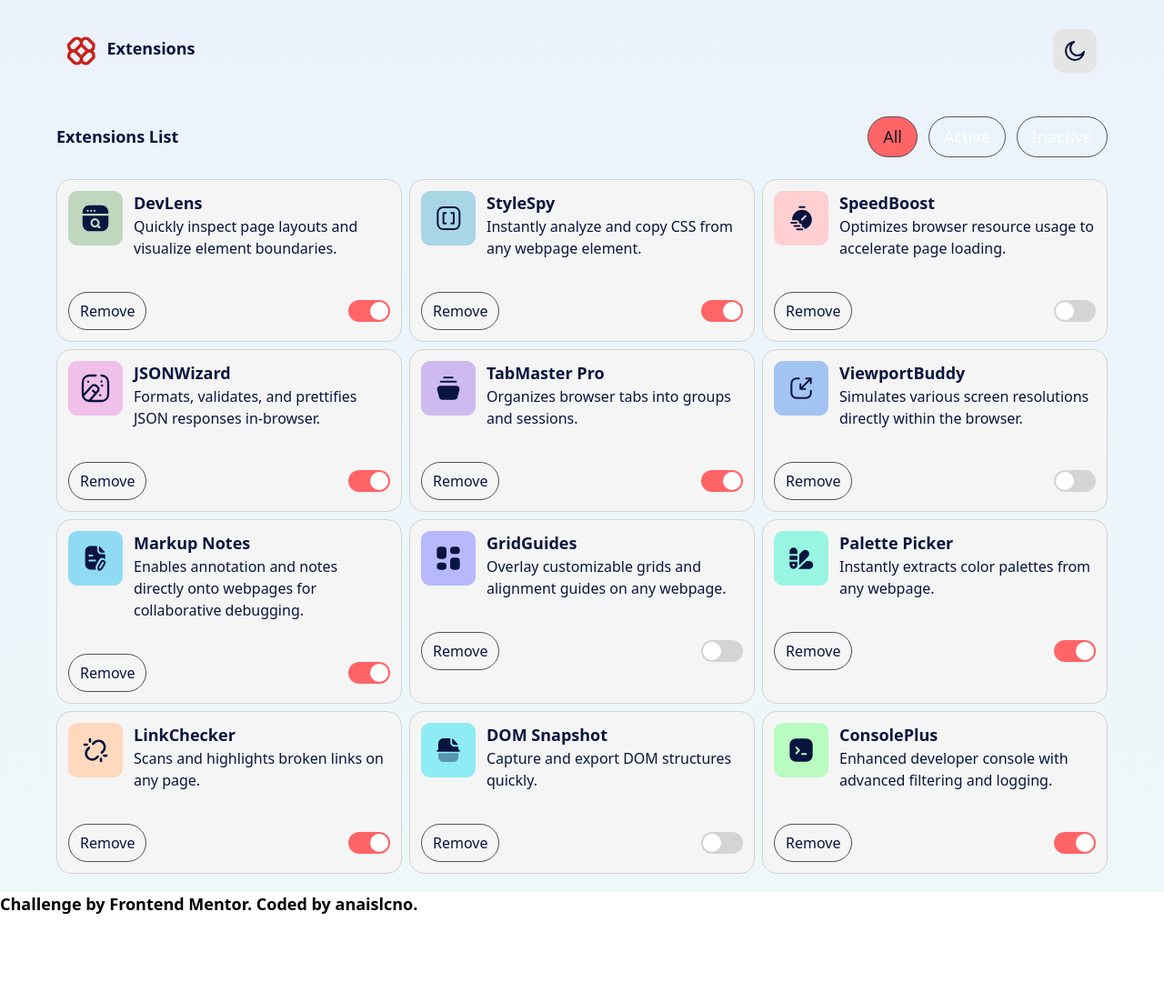
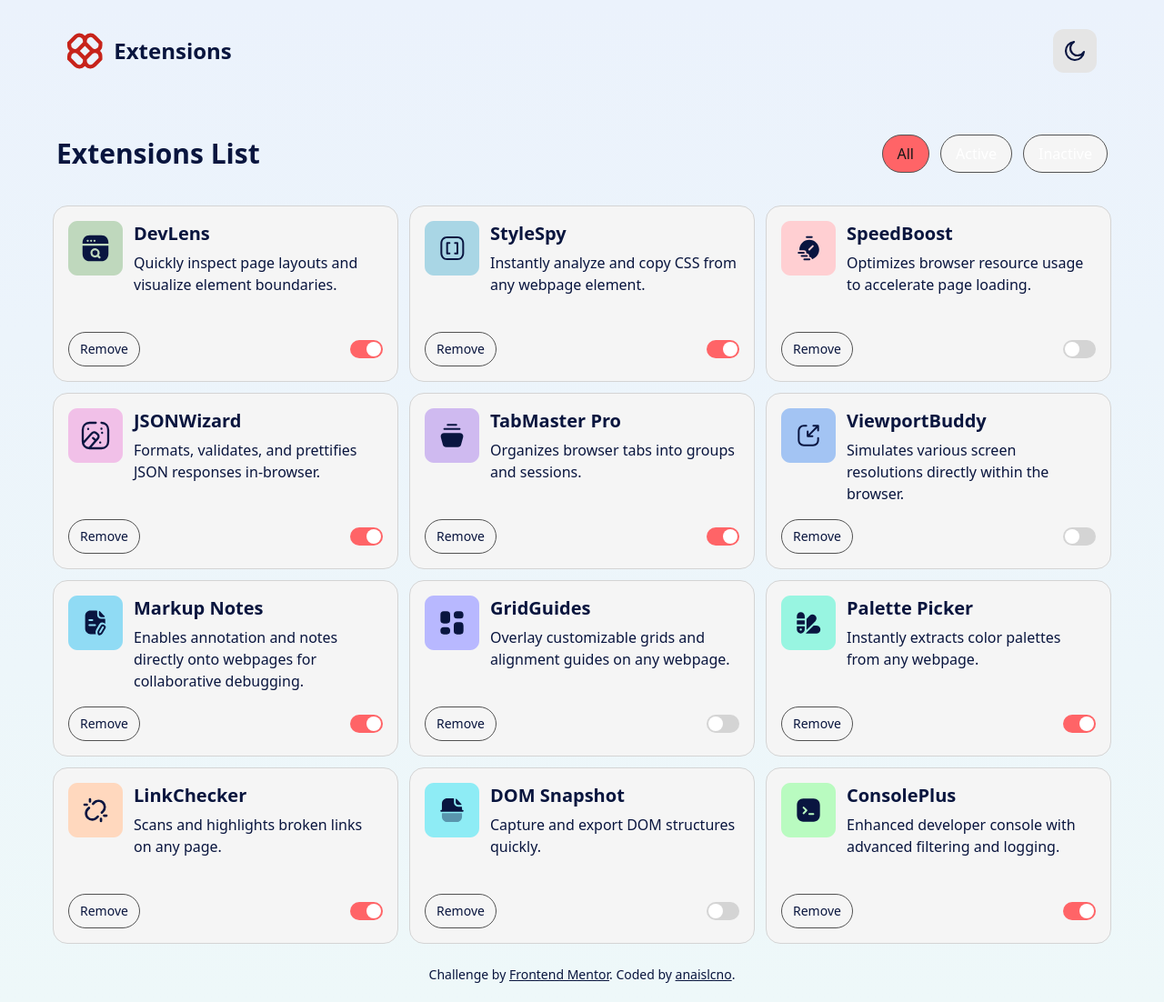
Before and after one commit to anaislcno/Extensions-Manager, a React (Vite) app: page / in a window 1280 px wide. Shown: the whole page at 91% size. Before the commit the page ends 1008 px from the top, so only its background shows below. Built offline with nearby package versions, Linux system fonts and the light colour scheme; a web font is replaced by a local one.

Commit message:
better fit to design picture

```diff
--- a/index.html
+++ b/index.html
@@ -31,10 +31,5 @@
     <main>
       <div id="root"></div>
     </main>
-    <footer class="attribution">
-      Challenge by
-      <a href="https://www.frontendmentor.io?ref=challenge">Frontend Mentor</a>.
-      Coded by <a href="#">anaislcno</a>.
-    </footer>
   </body>
 </html>
--- a/src/App.tsx
+++ b/src/App.tsx
@@ -9,8 +9,25 @@ function App() {
   return (
     <>
       <Header />
-      <Filters activeFilter={activeFilter} setActiveFilter={setActiveFilter}/>
-      <Cards activeFilter={activeFilter}/>
+      <Filters activeFilter={activeFilter} setActiveFilter={setActiveFilter} />
+      <Cards activeFilter={activeFilter} />
+      <div className="pt-[24px] text-center text-sm font-normal">
+        Challenge by{" "}
+        <a
+          className="underline hover:text-neutral-300"
+          href="https://www.frontendmentor.io?ref=challenge"
+        >
+          Frontend Mentor
+        </a>
+        . Coded by{" "}
+        <a
+          className="underline hover:text-neutral-300"
+          href="https://github.com/anaislcno"
+        >
+          anaislcno
+        </a>
+        .
+      </div>
     </>
   );
 }
--- a/src/components/Cards.tsx
+++ b/src/components/Cards.tsx
@@ -18,33 +18,33 @@ const Cards = ({ activeFilter }: CardsProps) => {
   });
 
   return (
-    <div className="m-auto grid w-fit grid-cols-3 gap-[8px]">
+    <div className="m-auto grid w-fit grid-cols-1 gap-[12px] md:grid-cols-2 lg:grid-cols-3">
       {filteredDatas.map((data: Card) => (
         <div
           key={data.id}
-          className="flex max-w-[380px] flex-col items-start gap-[36px] rounded-2xl border border-neutral-300 bg-neutral-100 p-[12px] dark:border-neutral-600 dark:bg-neutral-700"
+          className="container flex flex-col items-start justify-between min-h-[194px] gap-[12px] rounded-2xl border border-neutral-300 bg-neutral-100 p-[16px] md:max-w-[380px] dark:border-neutral-600 dark:bg-neutral-800"
         >
           <div className="flex items-start gap-[12px]">
             <img src={data.logo} />
-            <div className="flex flex-col items-start">
-              <h3>{data.name}</h3>
-              <p className="font-normal">{data.description}</p>
+            <div className="flex flex-col items-start gap-[6px]">
+              <h3 className="text-xl">{data.name}</h3>
+              <p className="font-normal text-base">{data.description}</p>
             </div>
           </div>
           <div className="flex w-full items-center justify-between gap-[8px]">
             <button
-              className="cursor-pointer rounded-4xl border border-neutral-600 px-[12px] py-[8px] text-base font-normal transition-colors duration-300 hover:bg-neutral-600"
+              className="text-sm cursor-pointer rounded-4xl border border-neutral-600 px-[12px] py-[8px] font-normal transition-colors duration-300 hover:bg-neutral-600"
               onClick={() => handleRemove(data.id)}
             >
               Remove
             </button>
-            <label className="relative inline-block h-[24px] w-[46px]">
+            <label className="relative inline-block h-[20px] w-[36px]">
               <input
                 type="checkbox"
                 className="peer h-0 w-0 opacity-0"
                 defaultChecked={data.isActive}
               />
-              <span className="absolute h-full w-full cursor-pointer rounded-3xl bg-neutral-300 transition-colors duration-300 peer-checked:bg-red-400 before:absolute before:bottom-[2px] before:left-[2px] before:h-[20px] before:w-[20px] before:rounded-full before:bg-white before:transition-transform before:duration-300 before:content-[''] peer-checked:before:translate-x-[22px]"></span>
+              <span className="absolute h-full w-full cursor-pointer rounded-3xl bg-neutral-300 transition-colors duration-300 peer-checked:bg-red-400 before:absolute before:bottom-[2px] before:left-[2px] before:h-[16px] before:w-[16px] before:rounded-full before:bg-white before:transition-transform before:duration-300 before:content-[''] peer-checked:before:translate-x-[16px]"></span>
             </label>
           </div>
         </div>
--- a/src/components/Filters.tsx
+++ b/src/components/Filters.tsx
@@ -4,11 +4,11 @@ const Filters = ({ activeFilter, setActiveFilter }: FiltersProps) => {
   const baseBtn =
     "rounded-3xl border border-neutral-600 px-[16px] py-[8px] transition-colors duration-200 font-normal cursor-pointer hover:bg-neutral-600 transition-colors duration-300";
   const activeBtn = "bg-red-400 text-neutral-900 hover:text-white";
-  const inactiveBtn = "text-white ";
+  const inactiveBtn = "text-white dark:bg-neutral-800 bg-neutral-100";
 
   return (
-    <div className="m-auto flex max-w-[1156px] items-center justify-between rounded-lg pt-[36px] pb-[24px]">
-      <h1 className="text-36">Extensions List</h1>
+    <div className="m-auto flex max-w-[1156px] items-center justify-between rounded-lg sm:pt-[56px] pt-[36px] pb-[36px] sm:flex-row flex-col sm:pt-[24px]">
+      <h1 className="text-3xl sm:pb-0 pb-[12px]">Extensions List</h1>
       <div className="flex gap-[12px]">
         <button
           className={`${baseBtn} ${activeFilter === "all" ? activeBtn : inactiveBtn}`}
--- a/src/components/Header.tsx
+++ b/src/components/Header.tsx
@@ -34,13 +34,13 @@ const Header = () => {
   };
 
   return (
-    <div className="bg-neutral-0 m-auto flex max-w-[1156px] items-center justify-between gap-[12px] rounded-2xl border-neutral-300 p-[12px] dark:border-none dark:bg-neutral-700">
-      <div className="flex gap-[12px]">
-        <img src={logoSVG} alt="Logo" className="h-8 w-auto" />
-        <h2>Extensions</h2>
+    <div className="bg-neutral-0 m-auto flex max-w-[1156px] items-center justify-between gap-[12px] rounded-3xl border-neutral-300 p-[12px] dark:border-none dark:bg-neutral-800">
+      <div className="flex gap-[12px] items-center">
+        <img src={logoSVG} alt="Logo" className="h-10 w-auto" />
+        <h2 className="text-2xl">Extensions</h2>
       </div>
       <button
-        className="cursor-pointer rounded-xl bg-neutral-200 p-[12px] transition-colors duration-300 hover:bg-neutral-300 dark:bg-neutral-600 dark:hover:bg-neutral-600"
+        className="cursor-pointer rounded-xl bg-neutral-200 p-[12px] transition-colors duration-300 hover:bg-neutral-300 dark:bg-neutral-700 dark:hover:bg-neutral-600"
         onClick={() => darkModeHandler()}
       >
         {dark ? (
--- a/src/styles/_tokens.scss
+++ b/src/styles/_tokens.scss
@@ -8,7 +8,7 @@ $neutral-200: hsl(217, 61%, 90%);
 $neutral-300: hsl(0, 0%, 78%);
 $neutral-600: hsl(226, 11%, 37%);
 $neutral-700: hsl(225, 23%, 24%);
-$neutral-800: hsl(226, 25%, 17%);
+$neutral-800: hsl(224, 26%, 16%);
 $neutral-900: hsl(227, 75%, 14%);
 $red-400: hsl(3, 86%, 64%);
 $red-500: hsl(3, 71%, 56%);
--- a/src/styles/site.scss
+++ b/src/styles/site.scss
@@ -7,11 +7,6 @@ body {
   box-sizing: border-box;
   font-family: "Noto Sans", sans-serif;
   font-weight: 600;
-  font-size: tokens.$fs-18;
-}
-
-p {
-  font-size: tokens.$fs-16;
 }
 
 main {
--- a/tailwind.config.js
+++ b/tailwind.config.js
@@ -12,7 +12,7 @@ export default {
           300: "hsl(0, 0%, 78%)",
           600: "hsl(226, 11%, 37%)",
           700: "hsl(225, 23%, 24%)",
-          800: "hsl(226, 25%, 17%)",
+          800: "hsl(224, 26%, 16%)",
           900: "hsl(227, 75%, 14%)",
         },
         red: {
```
